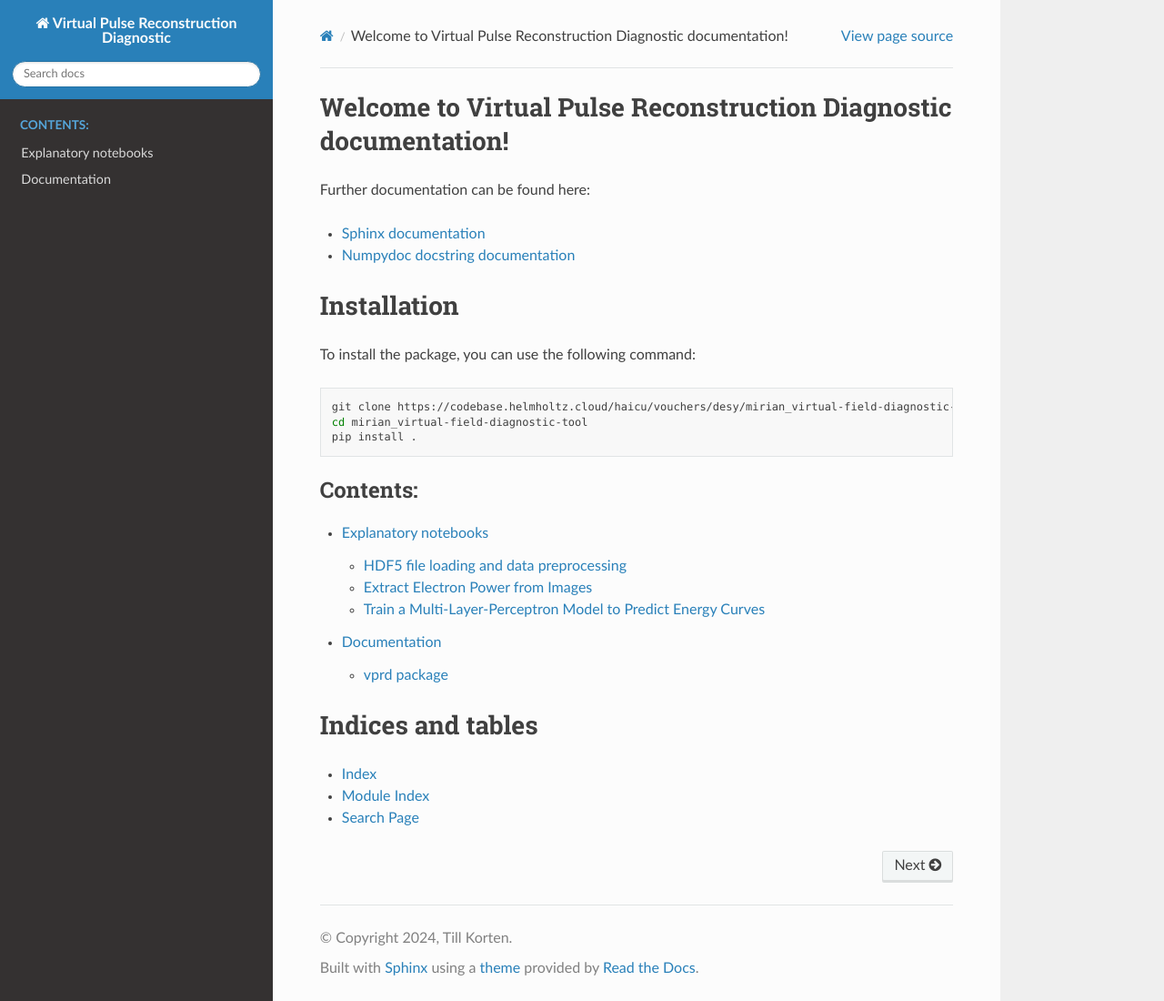
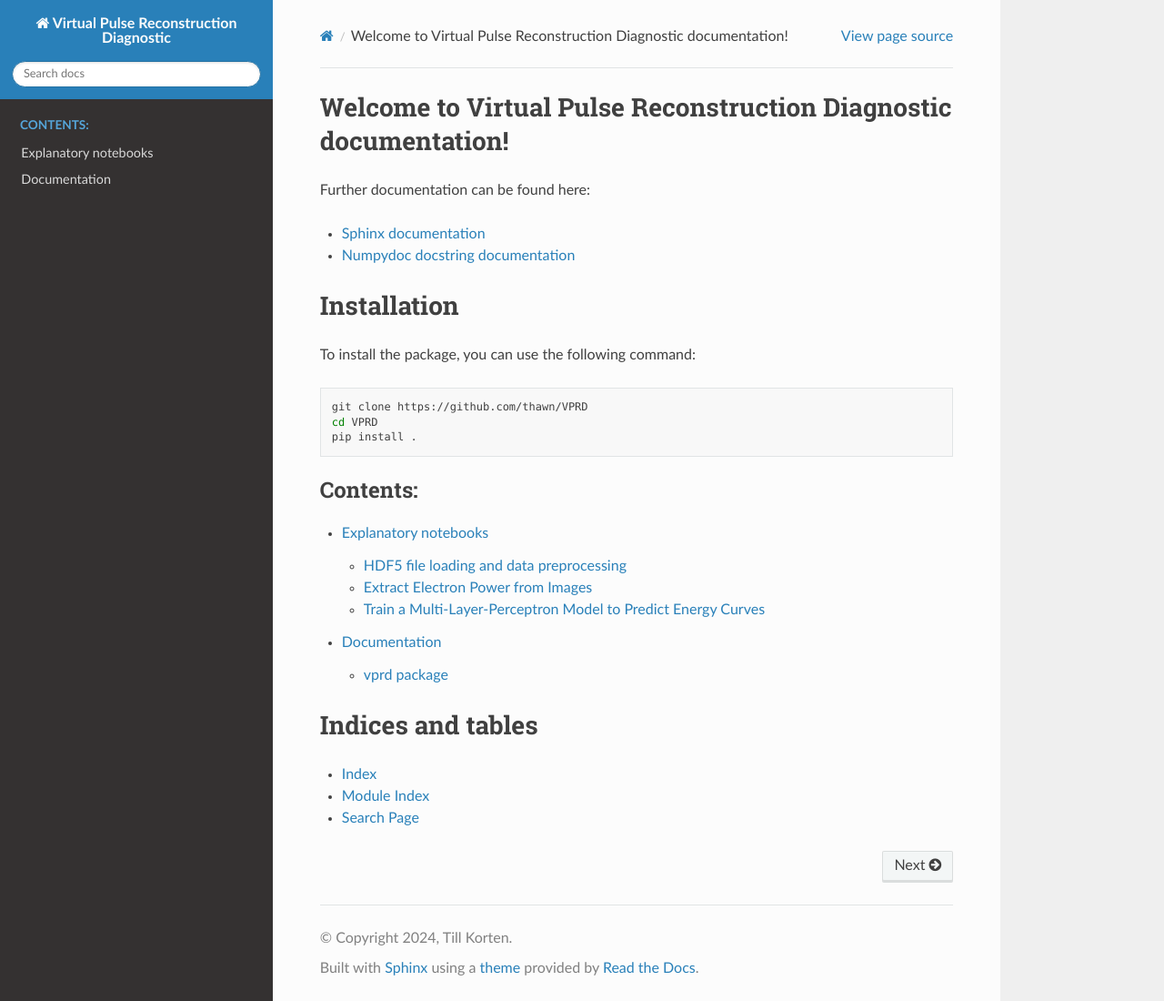
Before and after one commit to thawn/VPRD, a Sphinx documentation site: the page built from docs/index.rst, in a window 1280 px wide and 1100 px high. Shown: the whole window at 91% size. Built offline with Sphinx 7.4.7 and the Read the Docs theme 2.0.0, drawn with Linux system fonts in a browser that asks for light colours.

Commit message:
fixed repo link

```diff
--- a/docs/index.rst
+++ b/docs/index.rst
@@ -18,8 +18,8 @@ To install the package, you can use the following command:
 
 .. code-block:: bash
 
-   git clone https://codebase.helmholtz.cloud/haicu/vouchers/desy/mirian_virtual-field-diagnostic-tool
-   cd mirian_virtual-field-diagnostic-tool
+   git clone https://github.com/thawn/VPRD
+   cd VPRD
    pip install .
 
 .. toctree::
```
